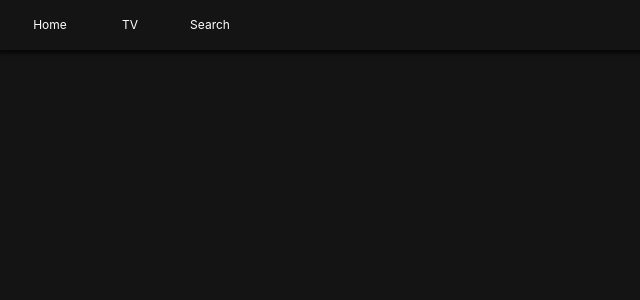
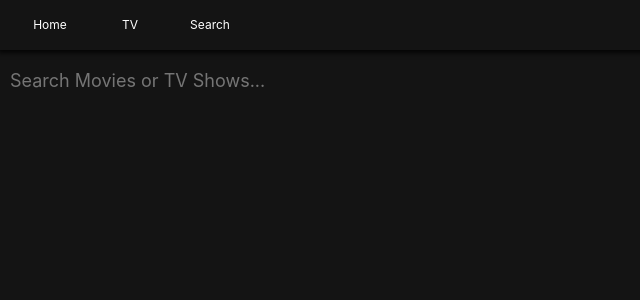
Before and after one commit to HgSon/mymovie, a React (Create React App) app: page /search in a window 1280 px wide. Shown: the top 300 px of the page, without its empty margins (0-640 px from the left). Built offline with nearby package versions, Linux system fonts and the light colour scheme.

Commit message:
making messages. -> finish error & not found message -> not found message includes search term

```diff
--- /dev/null
+++ b/src/Components/Loader.js
@@ -0,0 +1,18 @@
+import styled from "styled-components";
+import React from "react";
+
+const Container = styled.div`
+  width: 100vw;
+  height: 100vh;
+  display: flex;
+  justify-content: center;
+  margin-top: 50px;
+  font-size: 32px;
+`;
+export default () => (
+  <Container>
+    <span role="img" aria-label="loader">
+      ⏲
+    </span>
+  </Container>
+);
--- /dev/null
+++ b/src/Components/Message.js
@@ -0,0 +1,27 @@
+import React from "react";
+import styled from "styled-components";
+import PropTypes from "prop-types";
+
+const Container = styled.div`
+  width: 100%;
+  display: flex;
+  justify-content: center;
+  margin-top: 50px;
+`;
+const Span = styled.span`
+  font-size: 24px;
+  color: ${(props) => props.color};
+`;
+
+const Message = ({ text, color }) => (
+  <Container>
+    <Span color={color}>{text}</Span>
+  </Container>
+);
+
+Message.propTypes = {
+  color: PropTypes.string.isRequired,
+  text: PropTypes.string.isRequired,
+};
+
+export default Message;
--- a/src/Components/Section.js
+++ b/src/Components/Section.js
@@ -13,6 +13,9 @@ const Title = styled.span`
 `;
 const Grid = styled.div`
   margin-top: 25px;
+  display: grid;
+  grid-template-columns: repeat(auto-fill, 130px);
+  grid-gap: 20px;
 `;
 
 const Section = ({ title, children }) => (
--- a/src/Routes/Home/HomeContainer.js
+++ b/src/Routes/Home/HomeContainer.js
@@ -22,7 +22,7 @@ class HomeContainer extends React.Component {
       } = await movieApi.popular();
       this.setState({ nowPlaying, upcoming, popular });
     } catch (error) {
-      this.setState({ error });
+      this.setState({ error: `${error}` });
     } finally {
       this.setState({ loading: false });
     }
--- a/src/Routes/Home/HomePresenter.js
+++ b/src/Routes/Home/HomePresenter.js
@@ -2,27 +2,40 @@ import React from "react";
 import styled from "styled-components";
 import PropTypes from "prop-types";
 import Section from "Components/Section";
+import Loader from "../../Components/Loader";
+import Message from "../../Components/Message";
 
 const Container = styled.div`
   padding: 0px 10px;
 `;
 
 const HomePresenter = ({ nowPlaying, upcoming, popular, loading, error }) =>
-  loading ? null : (
+  loading ? (
+    <Loader />
+  ) : (
     <Container>
       {nowPlaying && nowPlaying.length > 0 && (
         <Section title="Now Playing">
-          {nowPlaying.map((movie) => movie.title)}
+          {nowPlaying.map((movie) => (
+            <span key={movie.id}>{movie.title}</span>
+          ))}
         </Section>
       )}
       {upcoming && upcoming.length > 0 && (
         <Section title="Upcoming">
-          {upcoming.map((movie) => movie.title)}
+          {upcoming.map((movie) => (
+            <span key={movie.id}>{movie.title}</span>
+          ))}
         </Section>
       )}
       {popular && popular.length > 0 && (
-        <Section title="Popular">{popular.map((movie) => movie.title)}</Section>
+        <Section title="Popular">
+          {popular.map((movie) => (
+            <span key={movie.id}>{movie.title}</span>
+          ))}
+        </Section>
       )}
+      {error && <Message text={error} color="#e74c3c" />}
     </Container>
   );
 
--- a/src/Routes/Search/SearchContainer.js
+++ b/src/Routes/Search/SearchContainer.js
@@ -11,11 +11,13 @@ export default class extends React.Component {
     error: null,
   };
 
-  handleSubmit() {
+  handleSubmit = (event) => {
+    event.preventDefault();
     const { searchTerm } = this.state;
     if (searchTerm !== "") this.searchByTerm();
-  }
+  };
   searchByTerm = async () => {
+    throw Error("error is occured");
     const { searchTerm } = this.state;
     this.setState({ loading: true });
     try {
@@ -32,6 +34,12 @@ export default class extends React.Component {
       this.setState({ loading: false });
     }
   };
+  updateTerm = (event) => {
+    const {
+      target: { value },
+    } = event;
+    this.setState({ searchTerm: value });
+  };
   render() {
     const { movieResults, tvResults, loading, error, searchTerm } = this.state;
     return (
@@ -42,6 +50,8 @@ export default class extends React.Component {
         error={error}
         searchTerm={searchTerm}
         handleSubmit={this.handleSubmit}
+        searchByTerm={this.searchByTerm}
+        updateTerm={this.updateTerm}
       />
     );
   }
--- a/src/Routes/Search/SearchPresenter.js
+++ b/src/Routes/Search/SearchPresenter.js
@@ -1,6 +1,21 @@
 import React from "react";
 import styled from "styled-components";
 import propTypes from "prop-types";
+import Loader from "Components/Loader";
+import Section from "Components/Section";
+
+const Container = styled.div`
+  padding: 0 10px;
+`;
+const Form = styled.form`
+  margin-bottom: 50px;
+  width: 100%;
+`;
+const Input = styled.input`
+  all: unset;
+  font-size: 18px;
+  width: 100%;
+`;
 
 const SearchPresenter = ({
   movieResults,
@@ -9,7 +24,38 @@ const SearchPresenter = ({
   error,
   searchTerm,
   handleSubmit,
-}) => null;
+  updateTerm,
+}) => (
+  <Container>
+    <Form onSubmit={handleSubmit}>
+      <Input
+        placeholder="Search Movies or TV Shows..."
+        value={searchTerm}
+        onChange={updateTerm}
+      />
+    </Form>
+    {loading ? (
+      <Loader />
+    ) : (
+      <>
+        {movieResults && movieResults.length > 0 && (
+          <Section title="Movie Results">
+            {movieResults.map((movie) => (
+              <span key={movie.id}>{movie.title}</span>
+            ))}
+          </Section>
+        )}
+        {tvResults && tvResults.length > 0 && (
+          <Section title="TV Show Results">
+            {tvResults.map((show) => (
+              <span key={show.id}>{show.name}</span>
+            ))}
+          </Section>
+        )}
+      </>
+    )}
+  </Container>
+);
 
 SearchPresenter.propTypes = {
   movieResults: propTypes.array,
@@ -18,6 +64,7 @@ SearchPresenter.propTypes = {
   error: propTypes.string,
   searchTerm: propTypes.string,
   handleSubmit: propTypes.func.isRequired,
+  updateTerm: propTypes.func.isRequired,
 };
 
 export default SearchPresenter;
--- a/src/Routes/TV/TvPresenter.js
+++ b/src/Routes/TV/TvPresenter.js
@@ -1,9 +1,41 @@
 import React from "react";
 import styled from "styled-components";
 import propTypes from "prop-types";
+import Section from "Components/Section";
+import Loader from "Components/Loader";
+
+const Container = styled.div`
+  padding: 0 10px;
+`;
 
 const TvPresenter = ({ topRated, airingToday, popular, loading, error }) =>
-  null;
+  loading ? (
+    <Loader />
+  ) : (
+    <Container>
+      {topRated && topRated.length > 0 && (
+        <Section title="Top Rated">
+          {topRated.map((show) => (
+            <span key={show.id}>{show.name}</span>
+          ))}
+        </Section>
+      )}
+      {popular && popular.length > 0 && (
+        <Section title="Popular">
+          {popular.map((show) => (
+            <span key={show.id}>{show.name}</span>
+          ))}
+        </Section>
+      )}
+      {airingToday && airingToday.length > 0 && (
+        <Section title="Airing Today">
+          {airingToday.map((show) => (
+            <span key={show.id}>{show.name}</span>
+          ))}
+        </Section>
+      )}
+    </Container>
+  );
 
 TvPresenter.propTypes = {
   topRated: propTypes.array,
```
Also changed, not shown: 1 other file (tests, documents, lock files or other folders).
